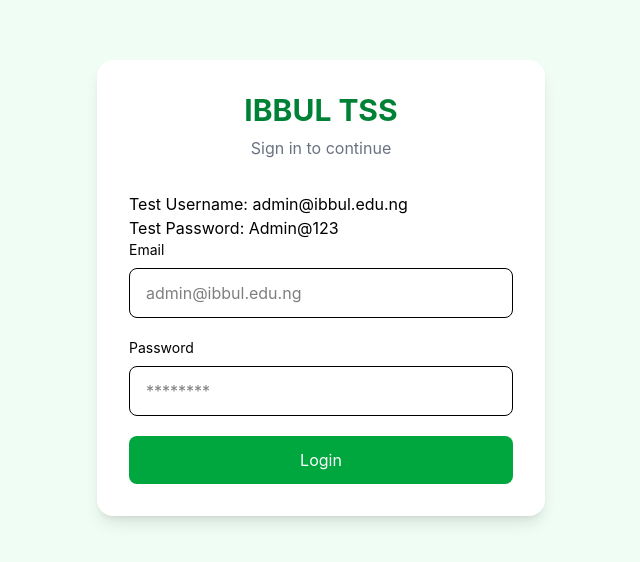
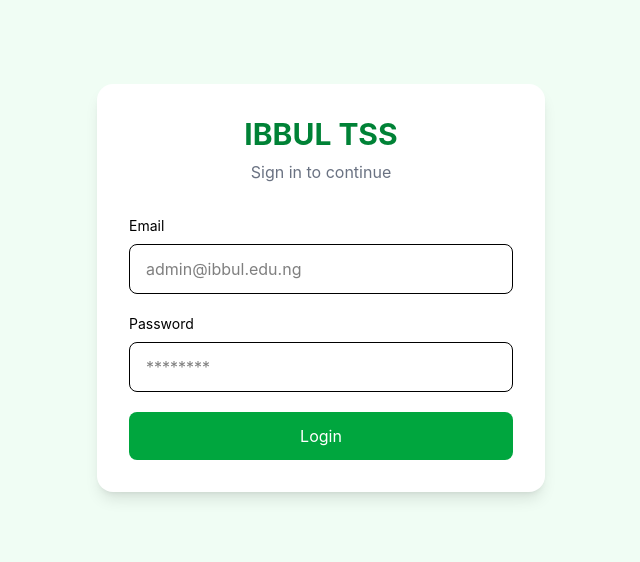
Before and after one commit to EdogiStar/ibbul-timetable-frontend, a React (Vite) app: page /login in a window 1280 px wide. Shown: the part 112-674 px from the top of the page, without its empty margins (319-959 px from the left). Built offline with nearby package versions, Linux system fonts and the light colour scheme; no server answers.

Commit message:
feat: removed test login details

```diff
--- a/src/pages/auth/Login.jsx
+++ b/src/pages/auth/Login.jsx
@@ -59,11 +59,6 @@ export default function Login() {
         <p className="mb-8 text-center text-gray-500">
           Sign in to continue
         </p>
-        <div>
-           <p>Test Username: admin@ibbul.edu.ng</p>
-           <p>Test Password: Admin@123</p>
-
-        </div>
 
         <form onSubmit={handleSubmit} className="space-y-5">
           <div>
```
